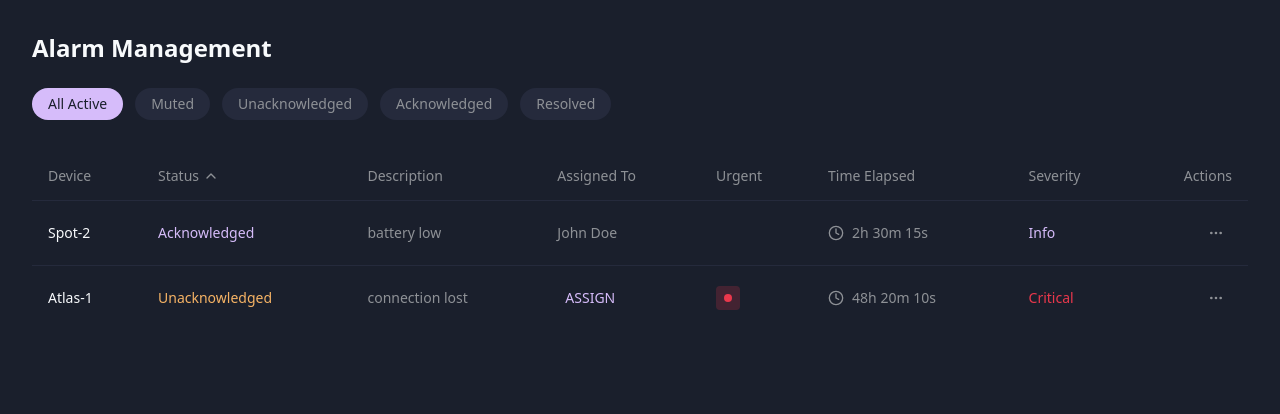
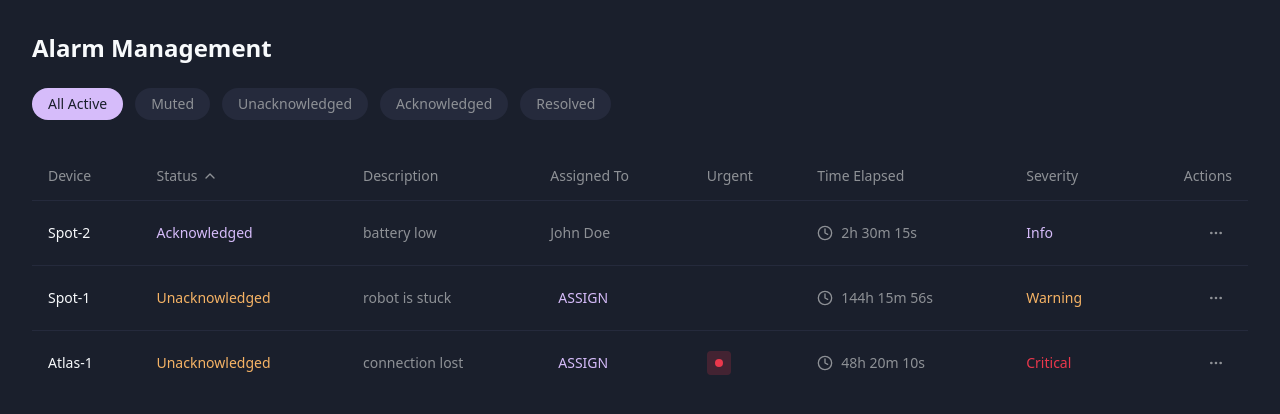
Before and after one commit to griffinrobertelliott/ticketaroo-card, a React (Vite) app: page / in a window 1280 px wide. Shown: the top 414 px of the page. Built offline with nearby package versions, Linux system fonts and the light colour scheme.

Commit message:
Update alarm status on unmute
Change the alarm status from "Muted" to "Unacknowledged" in both the pop-up dialog and the alarms table when an alarm is unmuted.
[skip gpt_engineer]

```diff
--- a/src/components/AlarmsTable.tsx
+++ b/src/components/AlarmsTable.tsx
@@ -11,7 +11,7 @@ const mockAlarms: Alarm[] = [
   {
     id: "AL-001",
     device: "Spot-1",
-    status: "Muted",
+    status: "Unacknowledged", // Changed from "Muted" to "Unacknowledged"
     description: "robot is stuck",
     assignedTo: null,
     urgent: false,
--- a/src/components/TicketDialog.tsx
+++ b/src/components/TicketDialog.tsx
@@ -48,7 +48,7 @@ const TicketDialog = ({ isOpen, onClose }: TicketDialogProps) => {
     setIsMuted(false);
     setMuteDuration("");
     setMuteEndTime(null);
-    setStatus("To Do");
+    setStatus("Unacknowledged"); // Changed from "To Do" to "Unacknowledged"
   };
 
   const statusOptions: Status[] = ["To Do", "In Progress", "Done", "Muted"];
```
